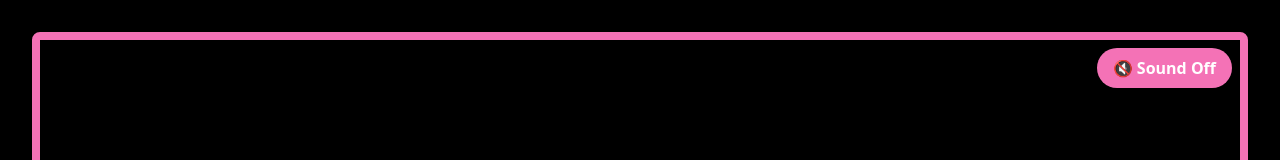
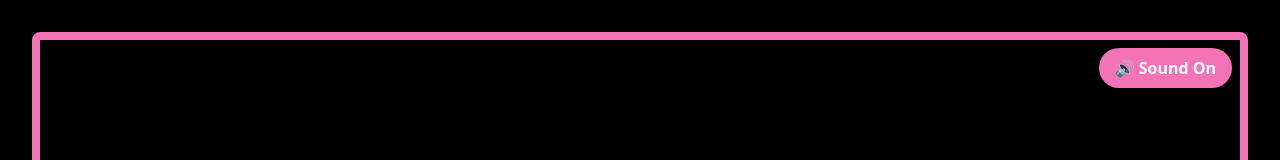
Before and after one commit to meeeeeooooowwwwwww/natalie-winters, a Next.js app: page / in a window 1280 px wide. Shown: the top 160 px of the page. Built offline with nearby package versions, Linux system fonts and the light colour scheme.

Commit message:
fix: Switch sound button text to show correct state

```diff
--- a/src/app/page.tsx
+++ b/src/app/page.tsx
@@ -80,7 +80,7 @@ export default function Home() {
           className="pulse-animation bg-pink-400 text-white px-4 py-2 rounded-full font-semibold shadow-lg flex items-center gap-2"
           style={{ backgroundColor: '#F472B6' }}
         >
-          {isMuted ? '🔇 Sound Off' : '🔊 Sound On'}
+          {isMuted ? '🔊 Sound On' : '🔇 Sound Off'}
         </div>
       </button>
       <div className="absolute bottom-16 left-16 z-10">
```
